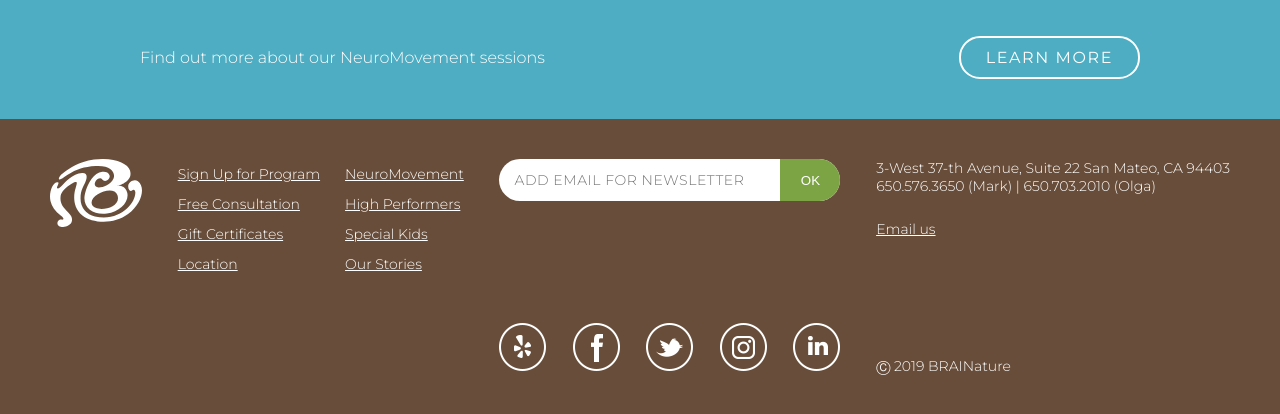
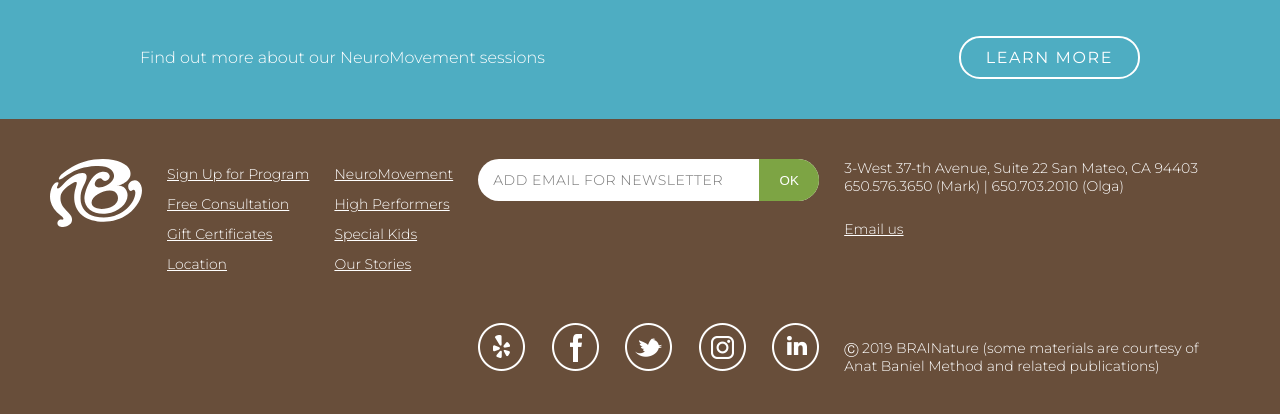
Before and after one commit to marklubarsky/br-web, a Jekyll site: the page built from index.html, in a window 1280 px wide and 900 px high, scrolled down 1440 px, cut to the strip 485-899 px from the top of the window. Built offline with Jekyll 4.4.1, drawn with Linux system fonts in a browser that asks for light colours; nearby versions of some CDN libraries.

Commit message:
add courtesy

```diff
--- a/_includes/footer.html
+++ b/_includes/footer.html
@@ -55,6 +55,6 @@
             <p class="footer-info-call-us">{{site.phones.mark}} (Mark) | {{site.phones.olga}} (Olga)</p>
             <p class="footer-info-email-us"><a href="mailto:{{ site.email }}?Subject=Request%20information">Email us</a></p>
         </div>
-        <p><span>&#9400;</span> 2019 BRAINature</p>
+        <p><span>&#9400;</span> 2019 BRAINature (some materials are courtesy of Anat Baniel Method and related publications)</p>
     </div>
 </footer>
```
